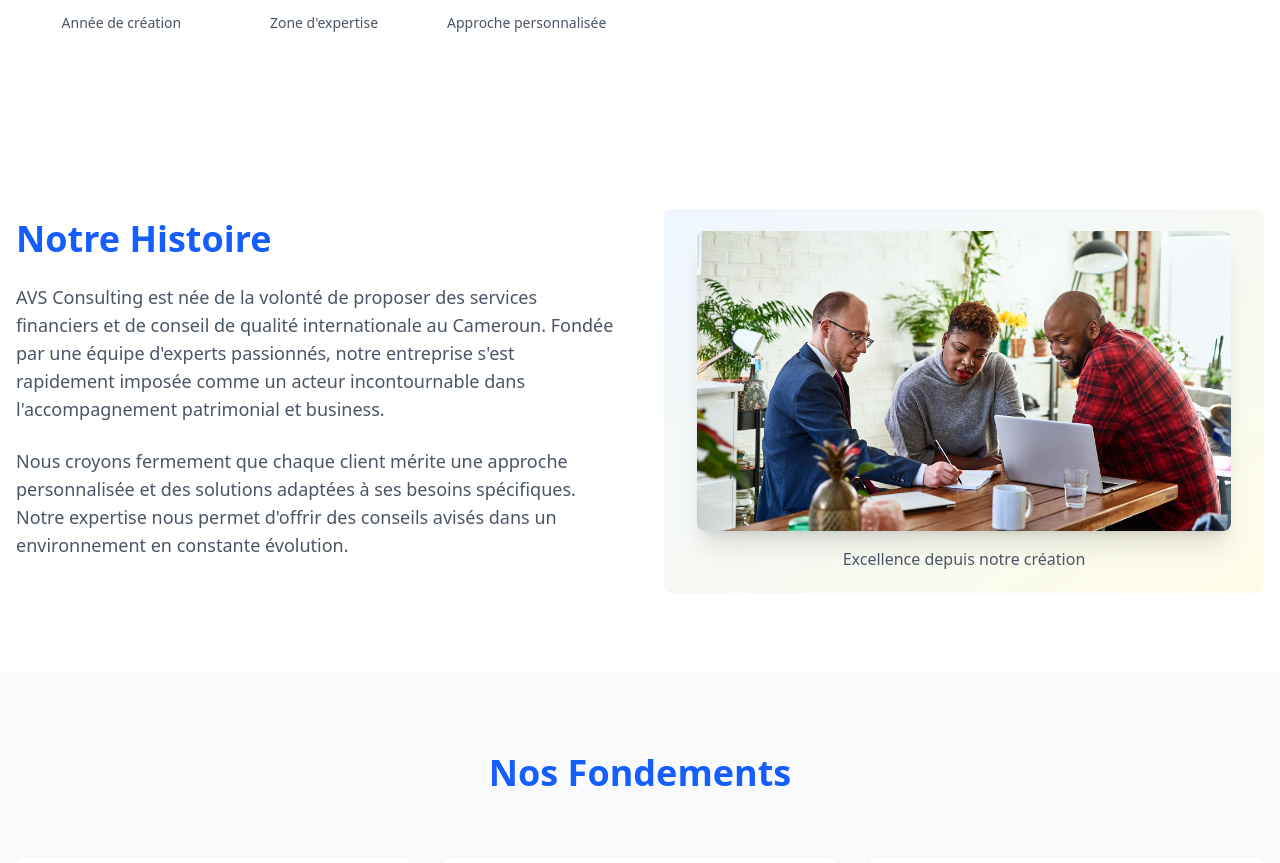
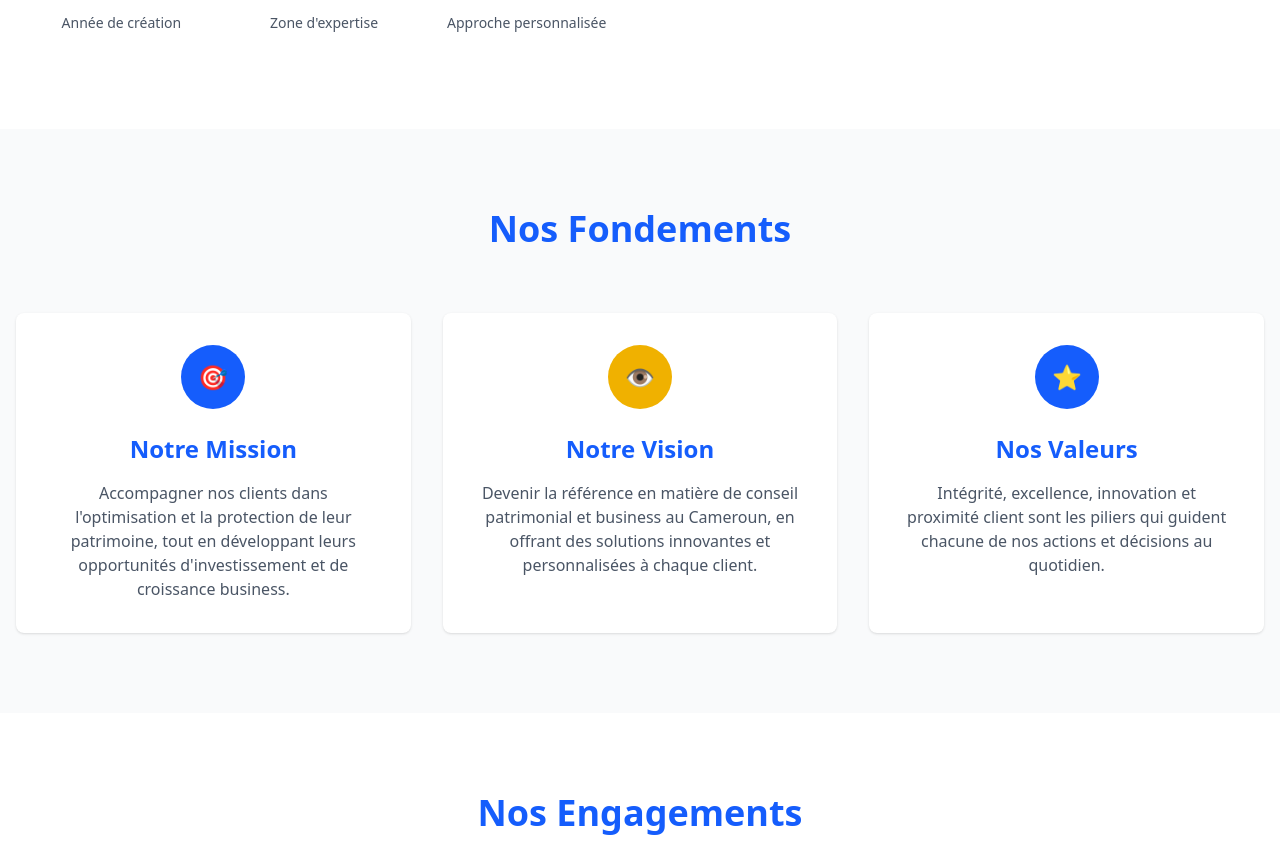
Before and after one commit to dascomsoft/ASV-CONSULTING, a React (Vite) app: page /about in a window 1280 px wide. Shown: the part 1102-1965 px from the top of the page. Built offline with nearby package versions, Linux system fonts and the light colour scheme.

Commit message:
updating about page

```diff
--- a/src/pages/About.jsx
+++ b/src/pages/About.jsx
@@ -127,45 +127,6 @@ const About = () => {
         </div>
       </div>
     </section>
-
-
-
-
-
-      {/* Notre Histoire */}
-      <section className="py-20 bg-white">
-        <div className="container mx-auto px-4">
-          <div className="grid grid-cols-1 lg:grid-cols-2 gap-12 items-center">
-            <div>
-              <h2 className="text-4xl font-bold text-blue-600 mb-6">Notre Histoire</h2>
-              <p className="text-lg text-gray-600 mb-6">
-                AVS Consulting est née de la volonté de proposer des services financiers et de conseil
-                de qualité internationale au Cameroun. Fondée par une équipe d'experts passionnés,
-                notre entreprise s'est rapidement imposée comme un acteur incontournable dans
-                l'accompagnement patrimonial et business.
-              </p>
-              <p className="text-lg text-gray-600 mb-6">
-                Nous croyons fermement que chaque client mérite une approche personnalisée et des
-                solutions adaptées à ses besoins spécifiques. Notre expertise nous permet d'offrir
-                des conseils avisés dans un environnement en constante évolution.
-              </p>
-            </div>
-            <div className="bg-gradient-to-br from-blue-50 to-yellow-50 rounded-lg p-8 h-96 flex items-center justify-center">
-              <div className="text-center">
-                {/* <div className="w-24 h-24 bg-blue-600 rounded-full flex items-center justify-center mb-4 mx-auto">
-                  <span className="text-2xl font-bold text-white">🏢</span>
-                </div> */}
-                    <img
-                src="/images/cabinet3.jpeg"
-                alt="Étudiant avec ordinateur portable"
-                className="rounded-lg shadow-xl w-full max-w-4xl mx-auto h-[300px] object-cover"
-              />
-                <p className="text-gray-600 pt-4">Excellence depuis notre création</p>
-              </div>
-            </div>
-          </div>
-        </div>
-      </section>
 
       {/* Mission, Vision, Valeurs */}
       <section className="py-20 bg-gray-50">
```
